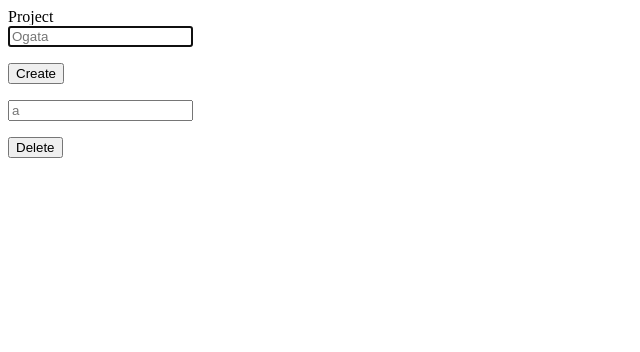
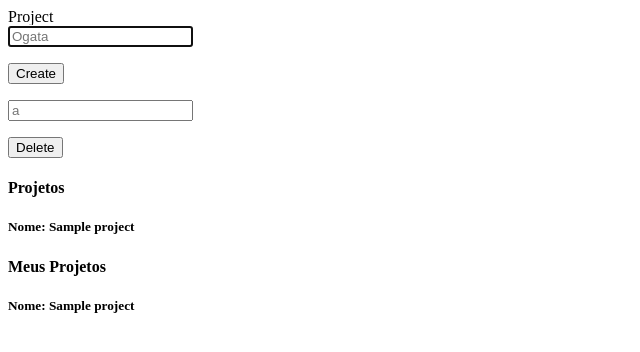
Before and after one commit to gitoso-College-Projects-ITA-2021/CES-22-Solutionary, a Flask app: page /project/ in a window 1280 px wide. Shown: the top 352 px of the page, without its empty margins (0-640 px from the left). Run offline with Flask 2, Linux system fonts and the light colour scheme; a user stored in the database is signed in; tables that the repository leaves empty hold one stand-in row (values such as "Sample post"); some libraries are stand-ins or nearby versions.

Commit message:
Add list projects

```diff
--- a/forms.py
+++ b/forms.py
@@ -54,7 +54,7 @@ class ProjectForm(FlaskForm):
     """ Project Form """
 
     name = StringField('name_label',
-        validators=[InputRequired(message="Project name required")])
+        validators=[InputRequired(message="Project name required"), Length(min=4)])
 
     submit_button = SubmitField('Create')
 
@@ -63,6 +63,6 @@ class DeleteProjectForm(FlaskForm):
 
 
     name = StringField('name_label',
-        validators=[InputRequired(message="Project name required")])
+        validators=[InputRequired(message="Project name required"), Length(min=1)])
 
     submit_button = SubmitField('Delete')
--- a/routes.py
+++ b/routes.py
@@ -96,8 +96,8 @@ def project():
         db.session.add(project)
         db.session.commit()
 
-
-        return redirect(url_for('index'))
+        return display_projects()
+        #return redirect(url_for('index'))
 
     # Deleta
     if form_name == 'delete' and del_proj_form.validate_on_submit():
@@ -110,10 +110,11 @@ def project():
             db.session.delete(project_object)
             db.session.commit()
 
-        return redirect(url_for('index'))
+        return display_projects()
+        #return redirect(url_for('index'))
 
-
-    return render_template('projects.html', form=proj_form, del_form=del_proj_form)
+    return display_projects()
+    #return render_template('projects.html', form=proj_form, del_form=del_proj_form)
 
 @app.route('/project/<string:name>', methods=['POST'])
 @login_required
@@ -134,9 +135,11 @@ def delete_project(name):
 @login_required
 def display_projects():
     projects = Project.query.all()
+    my_projects = Project.query.filter_by(owner=load_user( current_user.id ).id)
     proj_form = ProjectForm()
     del_proj_form = DeleteProjectForm()
-    return render_template('projects.html', form=proj_form, del_form=del_proj_form)
+    return render_template('projects.html', form=proj_form, del_form=del_proj_form, projects=projects,
+    my_projects=my_projects)
 
 #@app.route('/project/<project_id>')
 #def project(project_id):
--- a/templates/projects.html
+++ b/templates/projects.html
@@ -44,6 +44,26 @@
   </div>
 
 
+<h4> Projetos </h4>
+<body>
+    {% for project in projects %}
+
+    <h5>Nome: {{ project.name }} </h5>
+
+
+  {% endfor %}
+</body>
+
+<h4> Meus Projetos </h4>
+<body>
+    {% for project in my_projects %}
+
+    <h5>Nome: {{ project.name }} </h5>
+
+  {% endfor %}
+</body>
+
+
 
 </form>
 {% endblock %}
```
